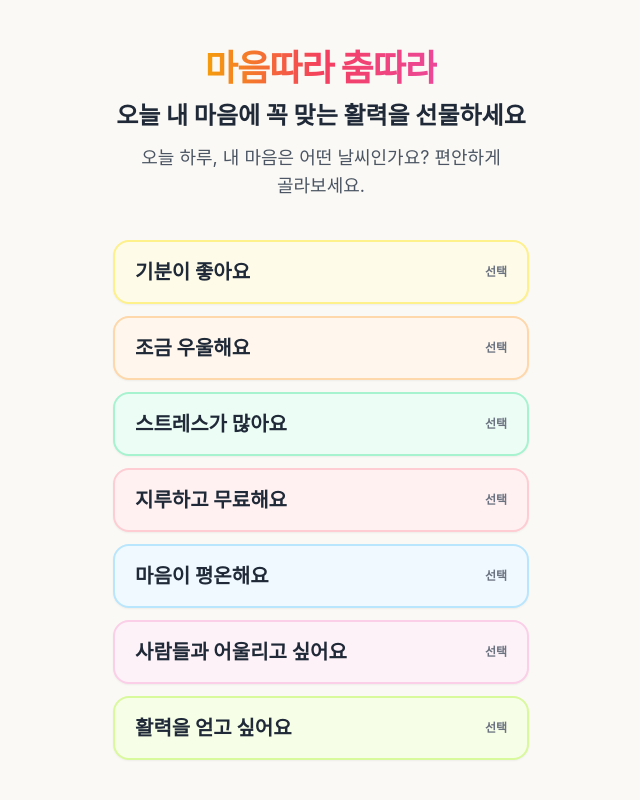
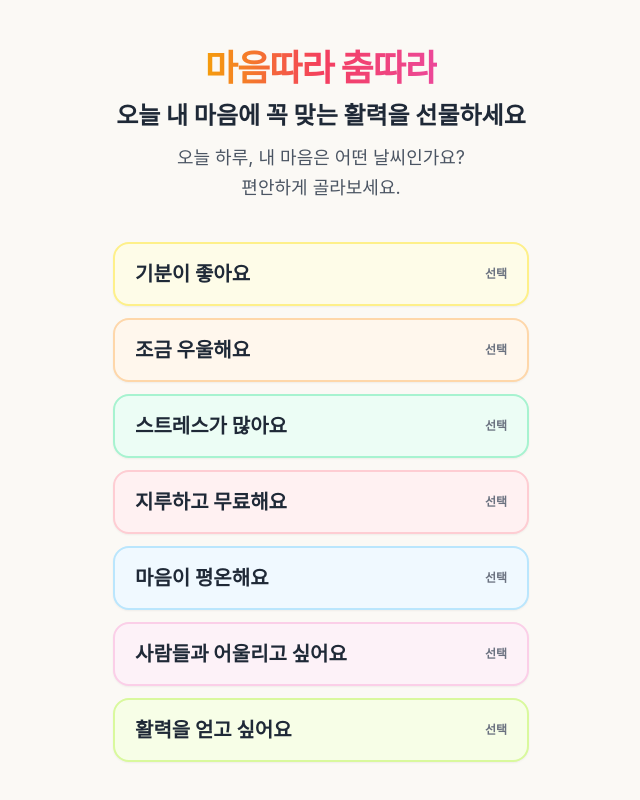
Before and after one commit to sinetmul010-cpu/senior-mood-activity, a React (Vite) app: page / in a window 1280 px wide. Shown: the top 800 px of the page, without its empty margins (319-959 px from the left). Built offline with nearby package versions, Linux system fonts and the light colour scheme; a web font is replaced by a local one.

Commit message:
style: 상단 안내 문구 2행 분리 적용

```diff
--- a/src/App.jsx
+++ b/src/App.jsx
@@ -309,9 +309,10 @@ export default function App() {
             오늘 내 마음에 꼭 맞는 활력을 선물하세요
           </p>
 
-          {/* 안내 문구 */}
+          {/* 안내 문구 (2행 분리) */}
           <p className="text-base sm:text-lg text-[#4B5563] leading-relaxed">
-            오늘 하루, 내 마음은 어떤 날씨인가요? 편안하게 골라보세요.
+            <span className="block">오늘 하루, 내 마음은 어떤 날씨인가요?</span>
+            <span className="block mt-0.5">편안하게 골라보세요.</span>
           </p>
         </header>
 
```
